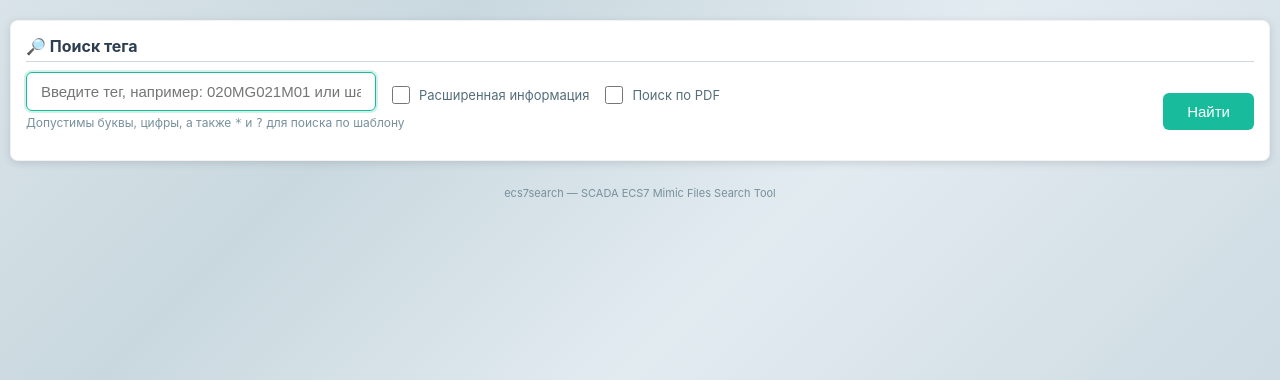
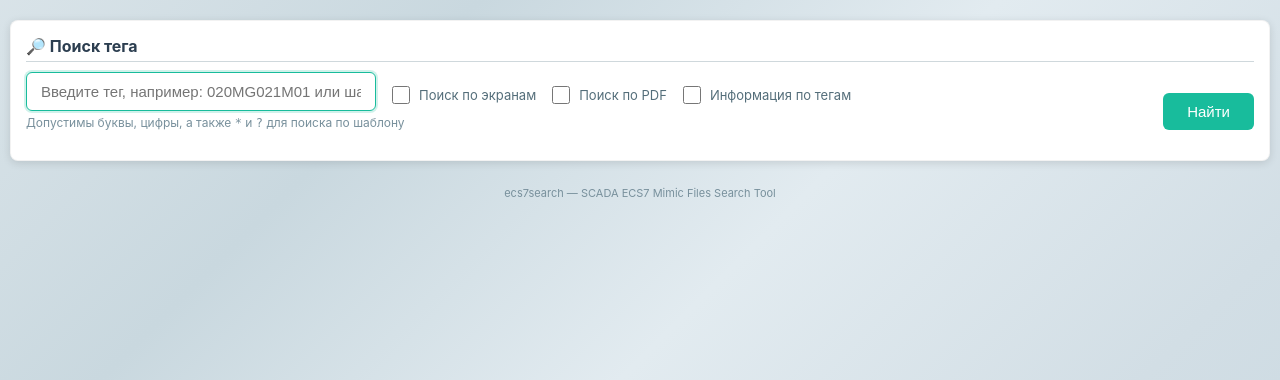
Before and after one commit to SemonoffArt/ecs7search, a Flask app: page / in a window 1280 px wide. Shown: the part 40-420 px from the top of the page. Run offline with Flask 3, Linux system fonts and the light colour scheme; parts of the project's set-up code (start-up, migrations or seed data) failed here and were passed over.

Commit message:
feat: add 'Search by screens' checkbox

```diff
--- a/app.py
+++ b/app.py
@@ -31,7 +31,7 @@ TAGS_PATH = PROJECT_DIR / "data" / "tags.json"
 IO_LIST_PATH = PROJECT_DIR / "data" / "io_list.json"
 PDF_INDEX_PATH = PROJECT_DIR / "data" / "pdf_index.json"
 PDF_DIR = PROJECT_DIR / "data" / "pdf"
-CORNER_IMAGE_PATH = PROJECT_DIR / "data" / "images" / "manky.png"
+MONKEY_IMAGE_PATH = PROJECT_DIR / "data" / "images" / "manky.png"
 TEMP_DIR = PROJECT_DIR / "data" / "temp"
 TEMP_DIR.mkdir(parents=True, exist_ok=True)
 
@@ -56,7 +56,7 @@ search_service = SearchService(
 pdf_service = PDFSearchService(
     pdf_repo=pdf_repo,
     pdf_dir=PDF_DIR,
-    corner_image_path=CORNER_IMAGE_PATH,
+    monkey_image_path=MONKEY_IMAGE_PATH,
     temp_dir=TEMP_DIR,
 )
 
@@ -72,13 +72,18 @@ def index():
     if request.method == "POST":
         query = request.form.get("query", "").strip()
         detailed = request.form.get("detailed") == "1"
+        search_mimics = request.form.get("search_mimics") == "1"
         search_pdf = request.form.get("search_pdf") == "1"
 
-        # Стандартный поиск по мимикам
-        results, flashes_list = search_service.execute(query, detailed)
+        results = None
 
-        for message, category in flashes_list:
-            flash(message, category)
+        # Поиск по мимикам (только если выбран чекбокс)
+        if search_mimics:
+            results, flashes_list = search_service.execute(query, detailed)
+            for message, category in flashes_list:
+                flash(message, category)
+        else:
+            flashes_list = []
 
         # Поиск по PDF
         pdf_results = None
@@ -141,12 +146,13 @@ def index():
             results=results,
             query=query,
             detailed=detailed,
+            search_mimics=search_mimics,
             search_pdf=search_pdf,
             pdf_results=pdf_results,
         )
 
     return render_template(
-        "index.html", results=None, query="", detailed=False, search_pdf=False, pdf_results=None
+        "index.html", results=None, query="", detailed=False, search_mimics=False, search_pdf=False, pdf_results=None
     )
 
 
--- a/templates/index.html
+++ b/templates/index.html
@@ -17,12 +17,16 @@
                     autofocus
                 >
                 <label class="detail-checkbox">
-                    <input type="checkbox" name="detailed" value="1" {% if detailed %}checked{% endif %}>
-                    Расширенная информация
+                    <input type="checkbox" name="search_mimics" value="1" {% if search_mimics %}checked{% endif %}>
+                    Поиск по экранам
                 </label>
                 <label class="detail-checkbox">
                     <input type="checkbox" name="search_pdf" value="1" {% if search_pdf %}checked{% endif %}>
                     Поиск по PDF
+                </label>
+                <label class="detail-checkbox">
+                    <input type="checkbox" name="detailed" value="1" {% if detailed %}checked{% endif %}>
+                    Информация по тегам
                 </label>
             </div>
             <div class="tag-input-hint">Допустимы буквы, цифры, а также <code>*</code> и <code>?</code> для поиска по шаблону</div>
```
Also changed, not shown: other parts of templates/index.html (+40 -38 lines). Lines whose indentation alone changed are shown as unchanged.
